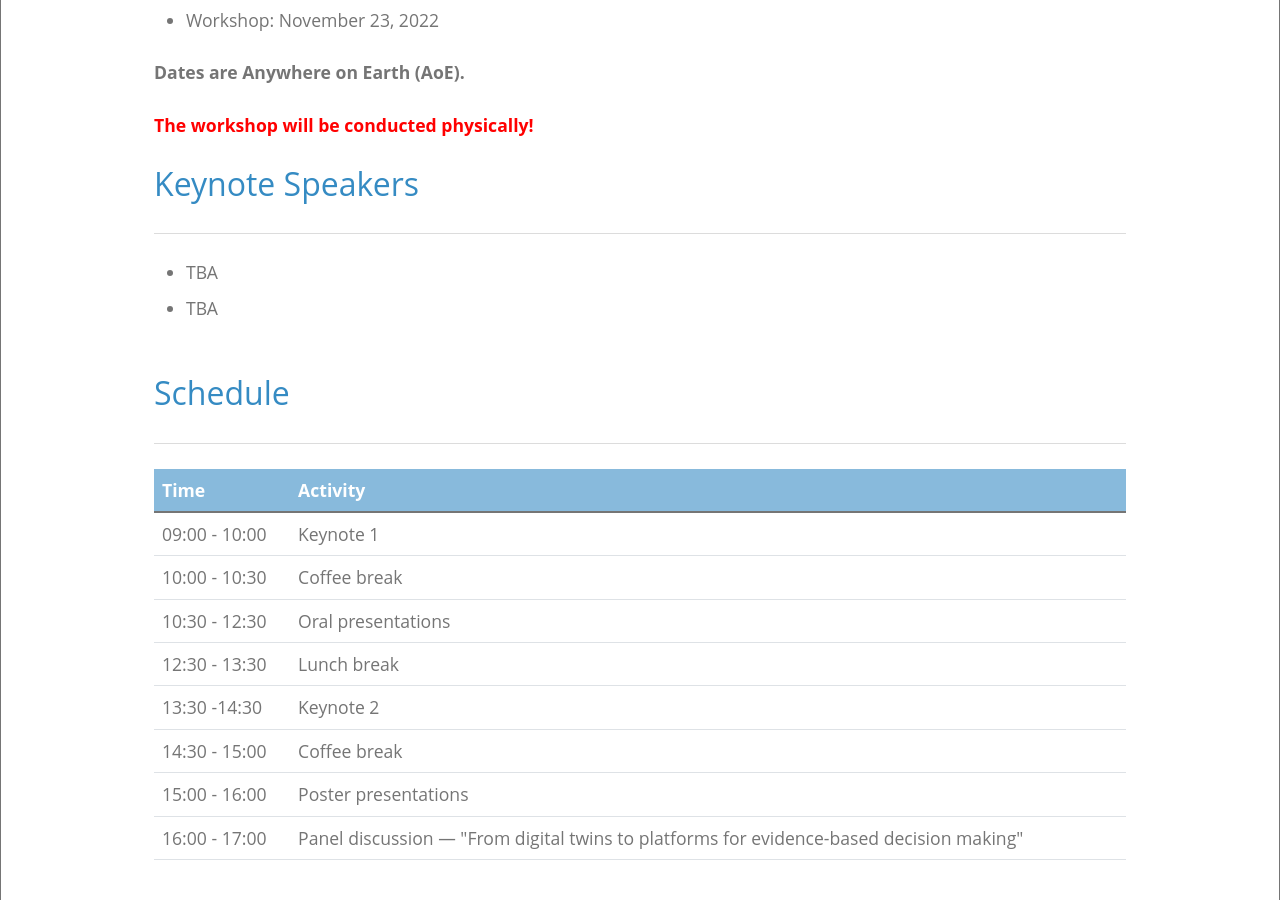
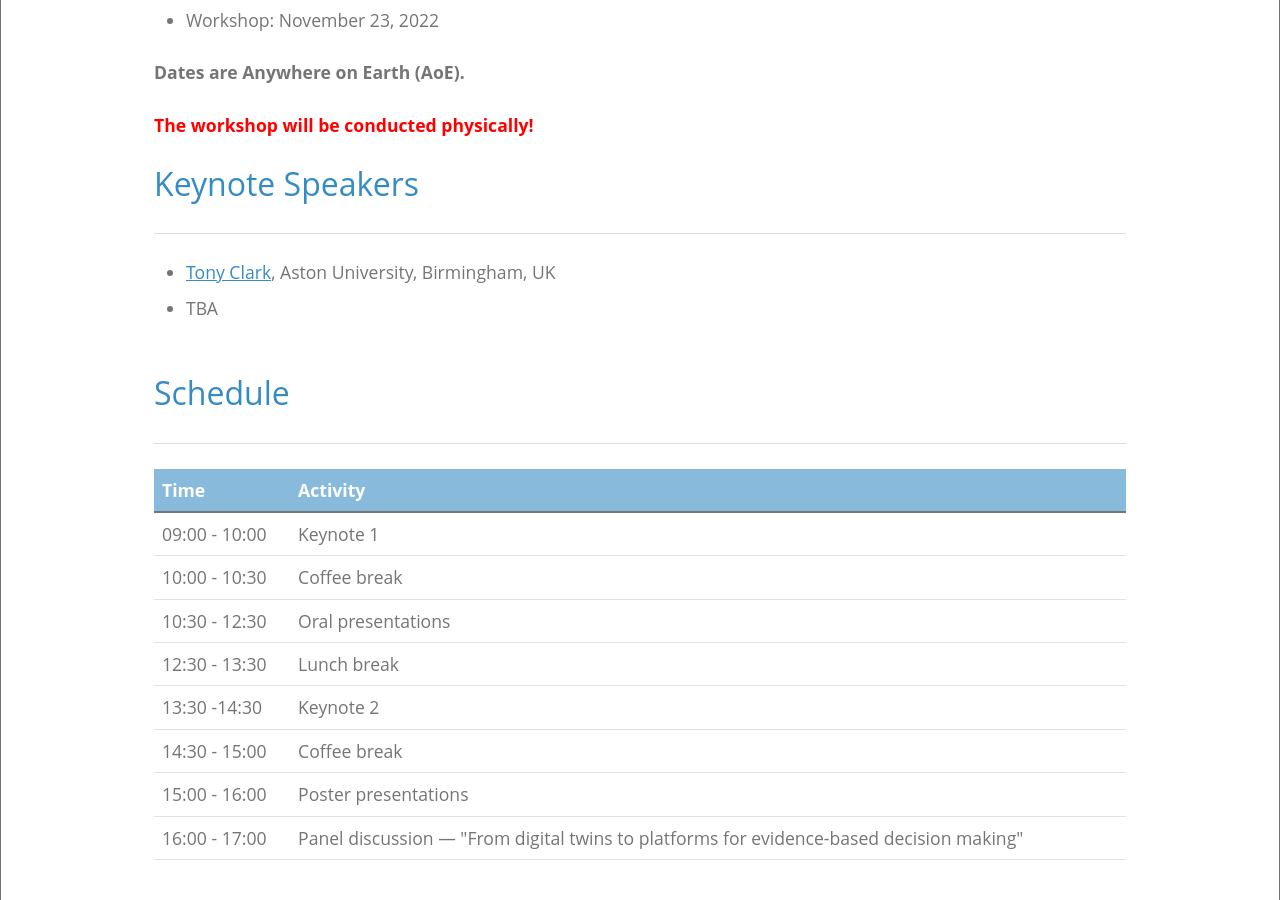
Before and after one commit to thedude81/dtworkshop, a Jekyll site: the page built from index.html, in a window 1280 px wide and 900 px high, scrolled down 2608 px. Built offline with Jekyll 4.4.1, drawn with Linux system fonts in a browser that asks for light colours.

Commit message:
Update index.html

```diff
--- a/index.html
+++ b/index.html
@@ -110,7 +110,7 @@ title: 1st International Workshop on Digital Twin Engineering
       <h2 id="invited-speakers">Keynote Speakers</h2>
       <hr>
       <ul>
-          <li>TBA</li>
+        <li><a href="https://research.aston.ac.uk/en/persons/tony-clark">Tony Clark</a>, Aston University, Birmingham, UK</li>
           <li>TBA</li>
       </ul>
       <br>
```
